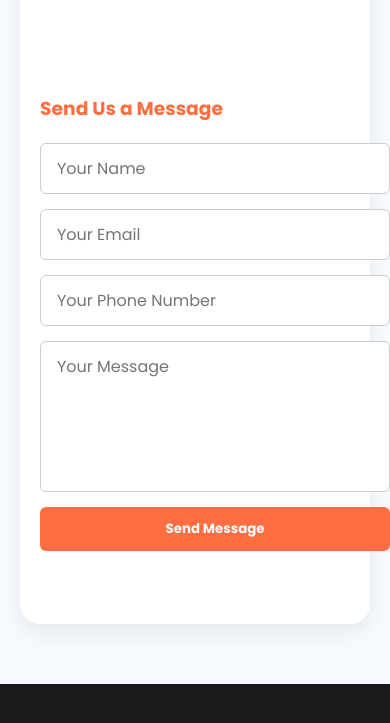
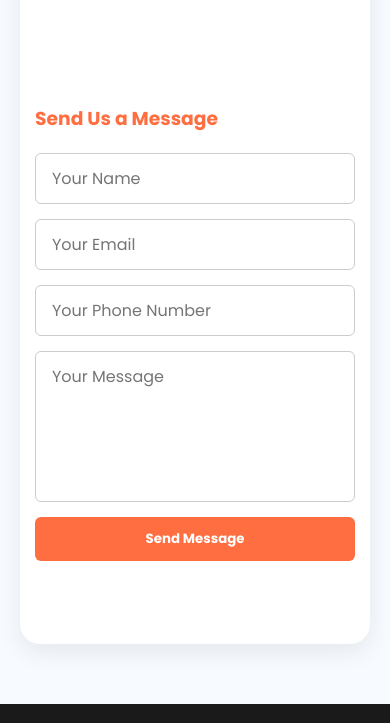
Before and after one commit to manishdevdi/devbhoomisafar, a plain HTML site: page index.html in a window 390 px wide. Shown: the part 8787-9510 px from the top of the page. Drawn offline with nearby package versions, Linux system fonts and the light colour scheme.

Commit message:
Update style.css

```diff
--- a/style.css
+++ b/style.css
@@ -1020,6 +1020,7 @@ nav {
   display: flex;
   flex-direction: column;
   gap: 15px;
+  width: 100%;
 }
 
 .contact-form input,
@@ -1029,6 +1030,9 @@ nav {
   border: 1px solid #ccc;
   font-size: 1rem;
   resize: none;
+  width: 100%; /* ensure full width */
+  max-width: 100%; /* fix for overflow */
+  box-sizing: border-box;
 }
 
 .contact-form button {
@@ -1040,6 +1044,7 @@ nav {
   font-weight: bold;
   cursor: pointer;
   transition: background-color 0.3s ease;
+  width: 100%; /* make button full width */
 }
 
 .contact-form button:hover {
@@ -1050,7 +1055,7 @@ nav {
 @media (max-width: 768px) {
   .contact-card {
     flex-direction: column;
-    padding: 30px 20px;
+    padding: 40px 15px;
   }
 }
 
```
